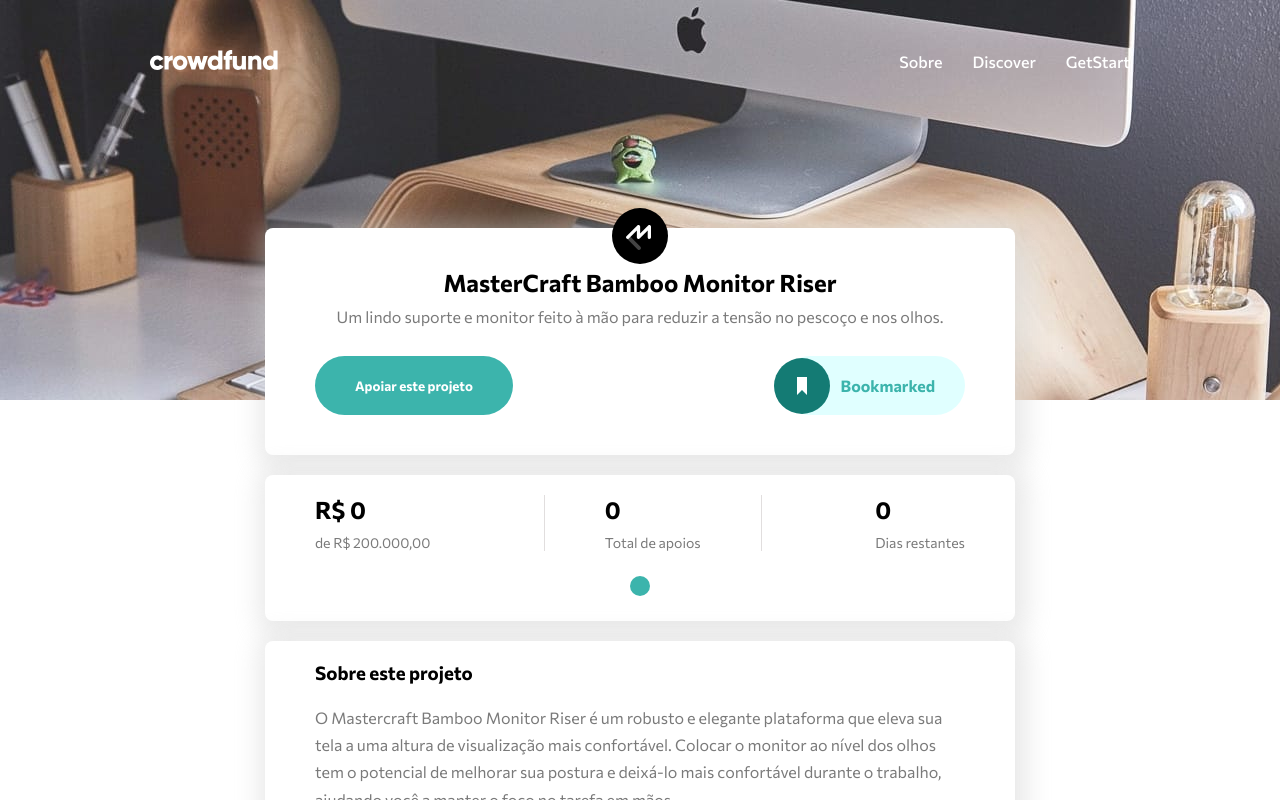
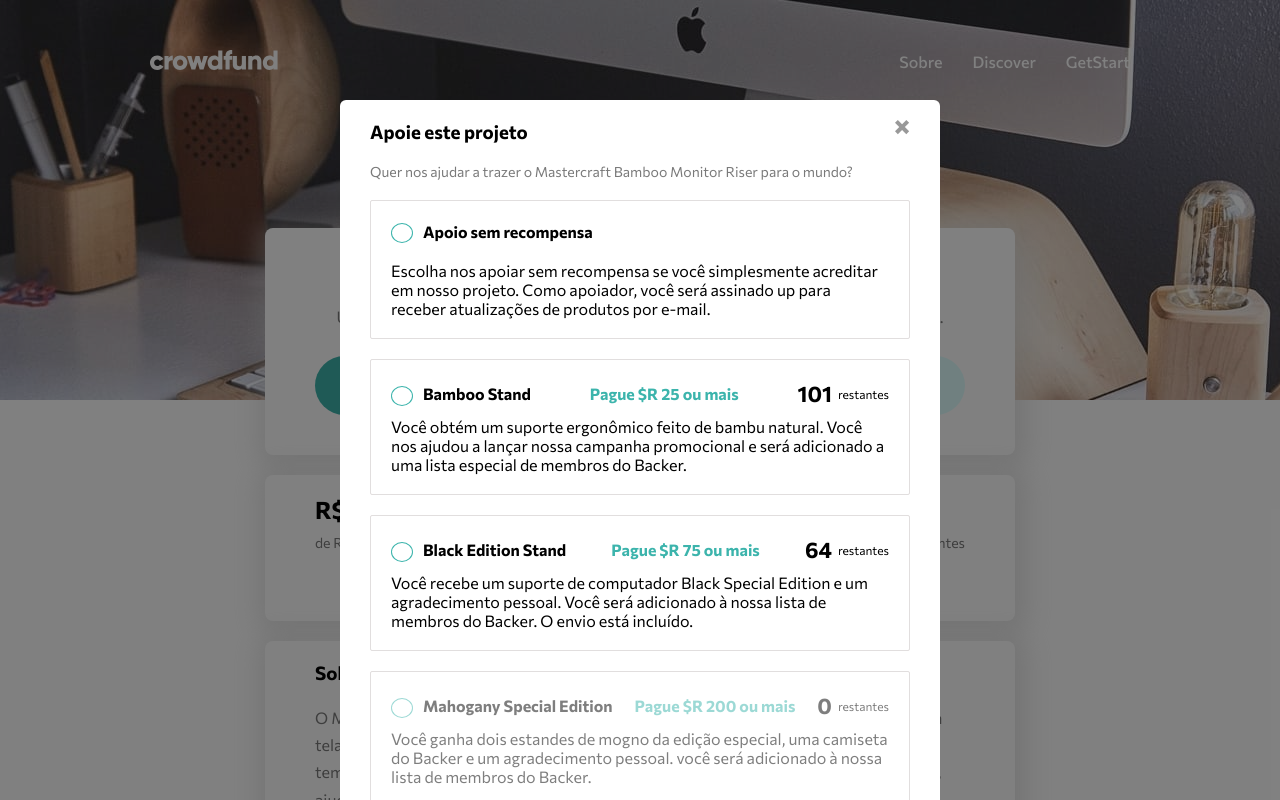
Before and after one commit to TayAmorim/Crowdfunding-product-page, a website with bundled scripts: page index.html in a window 1280 px wide. Both pictures are taken after a click on the button "Apoiar este projeto". Shown: the top 800 px of the page. Built offline with nearby package versions, Linux system fonts and the light colour scheme; no server answers.

Commit message:
regra para abrir modal concluida

```diff
--- a/index.html
+++ b/index.html
@@ -49,7 +49,9 @@
           </p>
         </div>
         <div class="presentation-tags">
-          <button class="btn-tag">Apoiar este projeto</button>
+          <button data-modal="btnSupport" class="btn-tag">
+            Apoiar este projeto
+          </button>
           <div class="tag-imgs">
             <svg
               class="active icon"
@@ -155,7 +157,7 @@
         </div>
       </section>
     </main>
-    <section class="wrapper-modal doNotShow">
+    <section data-modal="plans" class="wrapper-modal doNotShow">
       <div class="modal">
         <img
           class="modal-img"
--- /dev/null
+++ b/js/modules/modal.js
@@ -0,0 +1,22 @@
+const modalPlans = document.querySelector("[data-modal='plans']");
+const supportButton = document.querySelector("[data-modal='btnSupport']");
+const rewardButtons = document.querySelectorAll(".btn");
+const buttonCloseModal = document.querySelector(".modal-img");
+
+export default function initModal() {
+  supportButton.addEventListener("click", showModal);
+  buttonCloseModal.addEventListener("click", doNotShowModal);
+  rewardButtons.forEach((button) =>
+    button.addEventListener("click", showModal)
+  );
+
+  function showModal() {
+    modalPlans.classList.remove("doNotShow");
+    const scrollModal = modalPlans.scrollHeight;
+    window.scrollTo(scrollModal, 0);
+  }
+
+  function doNotShowModal() {
+    modalPlans.classList.add("doNotShow");
+  }
+}
--- a/js/script.js
+++ b/js/script.js
@@ -1,5 +1,7 @@
 import initInfoProduct from "./modules/product-info.js";
 import initMenumobile from "./modules/menu-mobile.js";
+import initModal from "./modules/modal.js";
 
 initMenumobile();
 initInfoProduct();
+initModal();
--- a/style/style.css
+++ b/style/style.css
@@ -5,6 +5,10 @@
   padding: 0;
   box-sizing: border-box;
   font-family: "Commissioner", sans-serif;
+}
+
+html {
+  scroll-behavior: smooth;
 }
 
 body {
@@ -283,6 +287,7 @@
   position: absolute;
   top: 1.25rem;
   right: 1.875rem;
+  cursor: pointer;
 }
 
 .card-without-reward h4,
```
